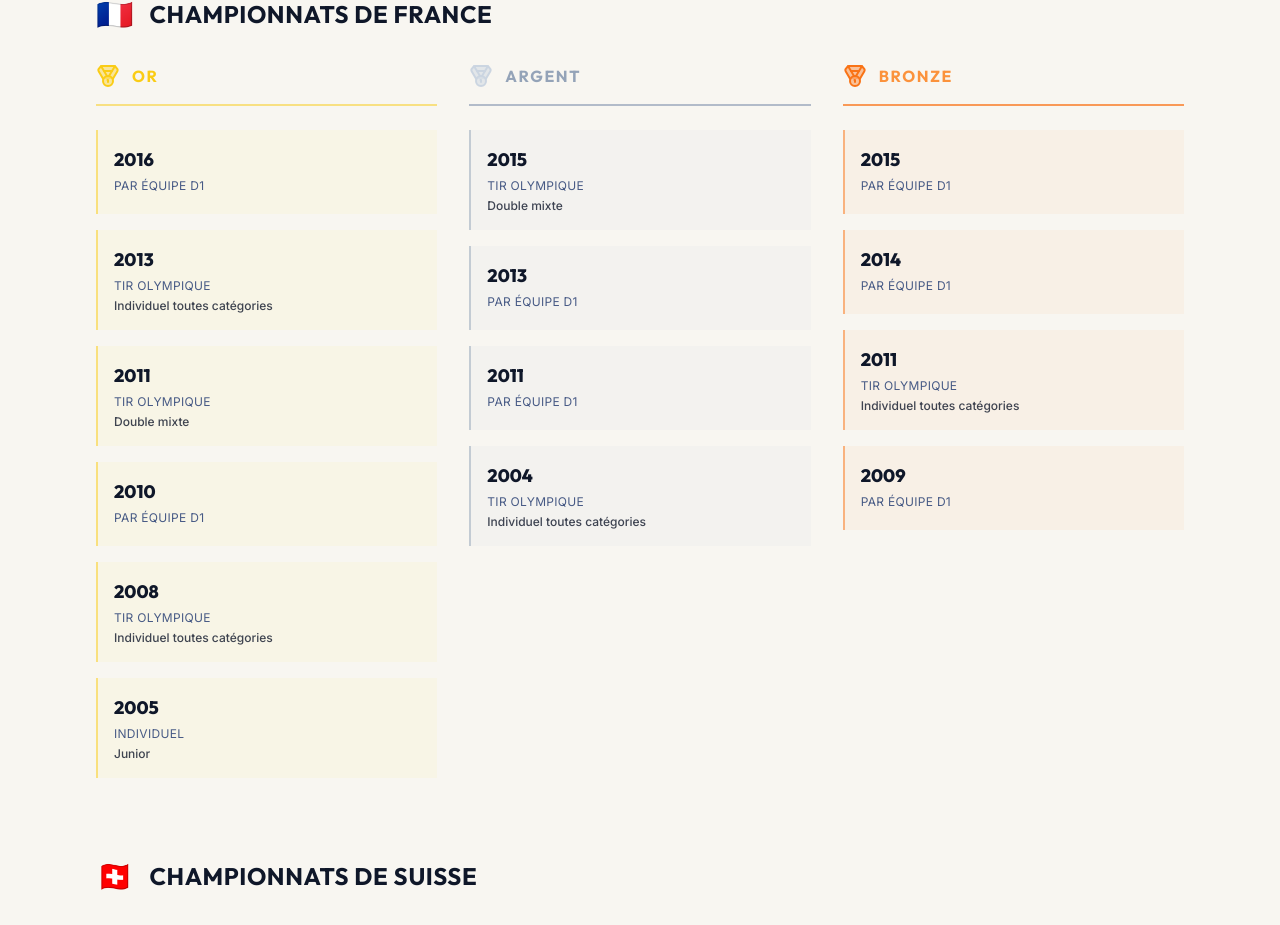
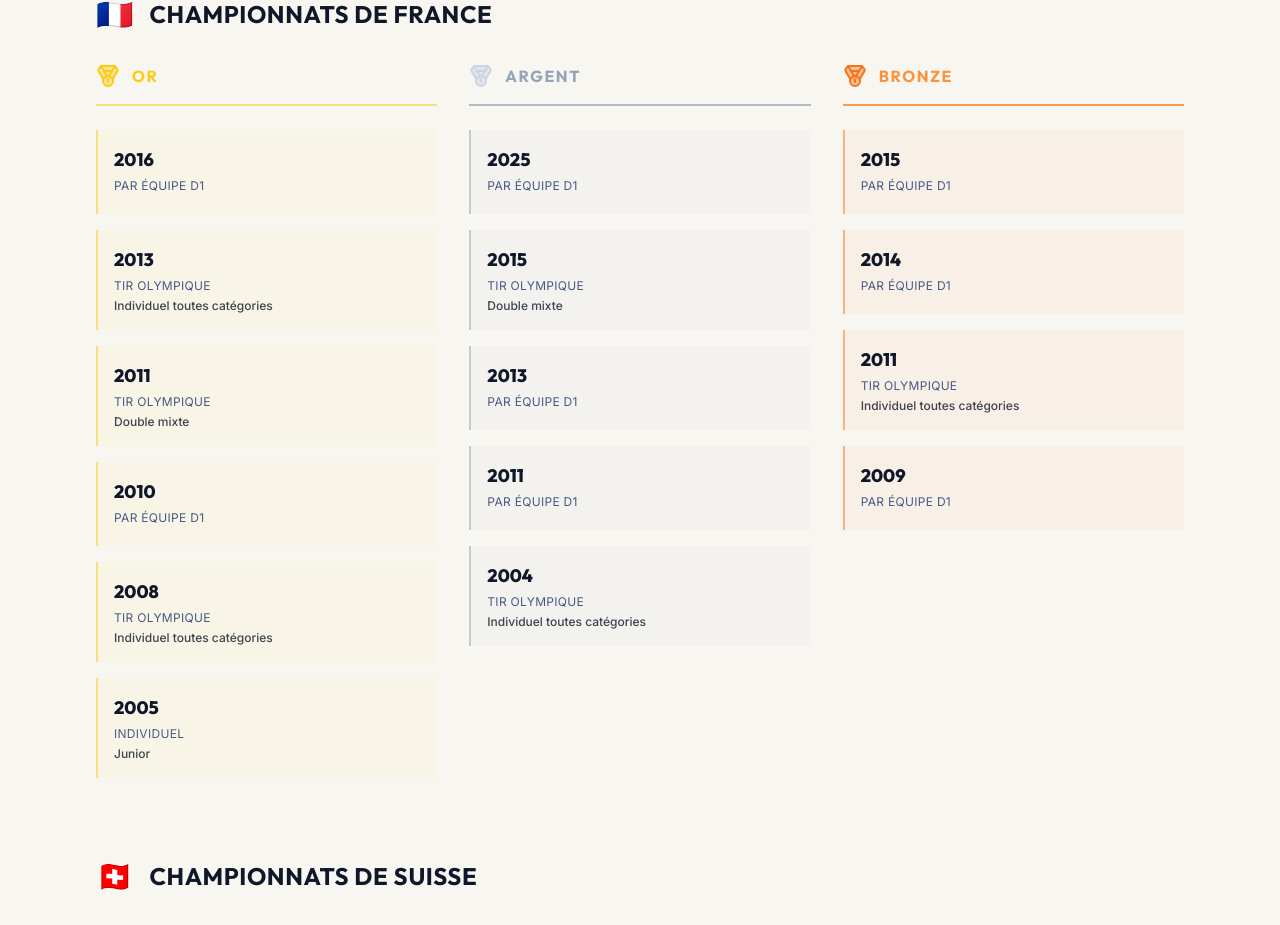
Before and after one commit to nc7hmwtkz4-dot/sg-335882f0-675b-4301-b1b4-dec62524d52d-1777717981, a Next.js app: page /palmares in a window 1280 px wide. Shown: the part 3988-4913 px from the top of the page. Built offline with nearby package versions, Linux system fonts and the light colour scheme.

Commit message:
feat(palmares): add 2025 french championship silver medal

```diff
--- a/src/pages/palmares.tsx
+++ b/src/pages/palmares.tsx
@@ -460,6 +460,10 @@ export default function Palmares() {
                 </div>
                 <div className="space-y-4">
                   <div className="p-4 bg-slate-400/5 border-l-2 border-slate-400/50 hover:bg-slate-400/10 transition-colors">
+                    <p className="font-heading font-extrabold text-lg text-foreground mb-1">2025</p>
+                    <p className="text-xs text-muted-foreground uppercase tracking-wide mb-1">Par équipe D1</p>
+                  </div>
+                  <div className="p-4 bg-slate-400/5 border-l-2 border-slate-400/50 hover:bg-slate-400/10 transition-colors">
                     <p className="font-heading font-extrabold text-lg text-foreground mb-1">2015</p>
                     <p className="text-xs text-muted-foreground uppercase tracking-wide mb-1">Tir Olympique</p>
                     <p className="text-xs font-medium text-foreground/80">Double mixte</p>
```
